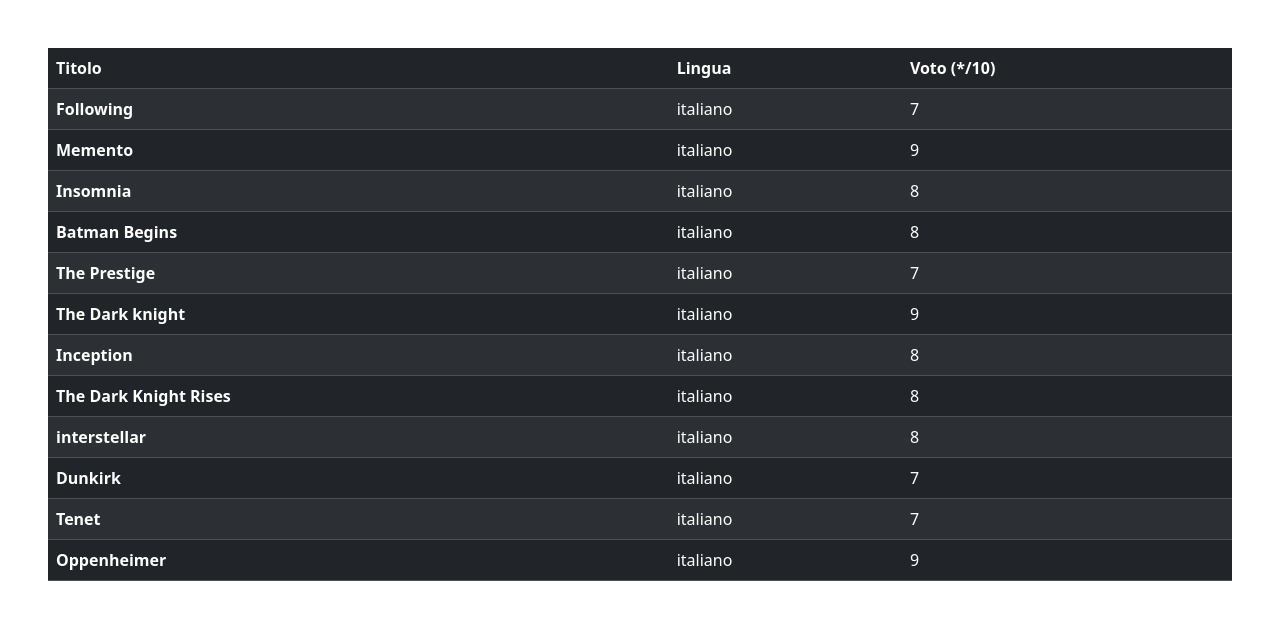
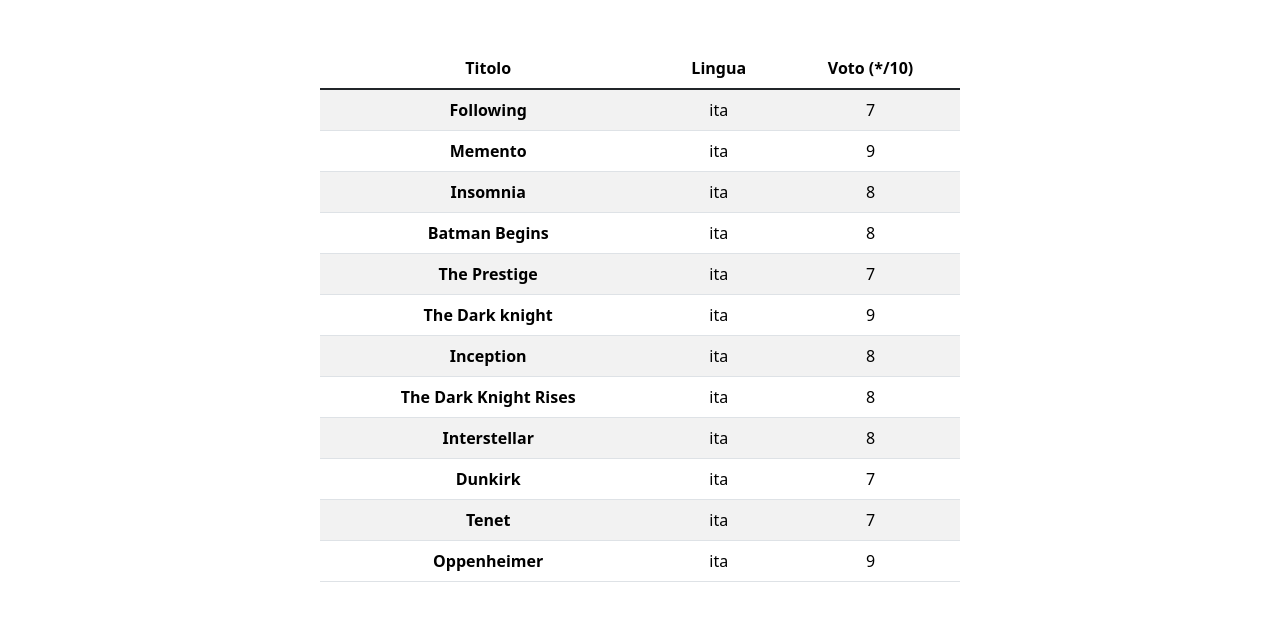
Before and after one commit to Davide-Morellato/php-oop-1, a PHP site: page / in a window 1280 px wide. Shown: the top 644 px of the page. Run offline with PHP 8.4, Linux system fonts and the light colour scheme.

Commit message:
ADD: Bonus 1 (partial)

```diff
--- /dev/null
+++ b/array.php
@@ -0,0 +1,9 @@
+<?php
+
+//5.creo un array vuoto in cui inserire i vari titoli
+$films = [];
+
+//6.pusho le istanze [$istanza = new Classe('valore'...)] all'interno dell'array
+array_push($films, $following, $memento, $insomnia, $batman_begins, $the_prestige, $the_dark_knight, $inception, $the_dark_knight_rises, $interstellar, $dunkirk, $tenet, $oppenheimer);
+
+// var_dump($films);
--- /dev/null
+++ b/db.php
@@ -0,0 +1,29 @@
+<?php
+
+//3.creo un'istanza richiamando la classe e assegnandogli dei valori
+$following = new Production('Following', 'ita', 7);
+// echo $following->title;
+// echo $following->language;
+// echo $following->vote;
+
+$memento = new Production('Memento', 'ita', 9);
+
+$insomnia = new Production('Insomnia', 'ita', 8);
+
+$batman_begins = new Production('Batman Begins', 'ita', 8);
+
+$the_prestige = new Production('The Prestige', 'ita', 7);
+
+$the_dark_knight = new Production('The Dark knight', 'ita', 9);
+
+$inception = new Production('Inception', 'ita', 8);
+
+$the_dark_knight_rises = new Production('The Dark Knight Rises', 'ita', 8);
+
+$interstellar = new Production('Interstellar', 'ita', 8);
+
+$dunkirk = new Production('Dunkirk', 'ita', 7);
+
+$tenet = new Production('Tenet', 'ita', 7);
+
+$oppenheimer = new Production('Oppenheimer', 'ita', 9);
--- a/index.php
+++ b/index.php
@@ -1,65 +1,12 @@
 <?php
 
+//includo i file contenenti: la classe; le istanze; l'array
+//include_once __DIR__ . 'percorso_file.php'
+include_once __DIR__ . '/models.php';
 
-//1.creo una classe Production
-class Production
-{
+include_once __DIR__ . '/db.php';
 
-    //2.creo una Variabile d'Istanza pubblica (public)
-    public $title;
-    public $language;
-    public $vote;
-
-    //4.creo una funzione __construct per assegnare i valori alla classe
-    function __construct($_title, $_language, $_vote)
-    {
-        //sfrutto il "$this->" per accedere alla variabile di istanza
-        //per assegnargli un valore, passandoglielo come parametro,
-        //dichiarato nella creazione dell'istanza [$istanza = new NomeClasse('valore1','valore2'....)]
-        $this->title = $_title;
-        $this->language = $_language;
-        $this->vote = $_vote;
-    }
-}
-
-
-//3.creo un'istanza richiamando la classe e assegnandogli dei valori
-$following = new Production('Following', 'italiano', 7);
-// echo $following->title;
-// echo $following->language;
-// echo $following->vote;
-
-$memento = new Production('Memento', 'italiano', 9);
-
-$insomnia = new Production('Insomnia', 'italiano', 8);
-
-$batman_begins = new Production('Batman Begins', 'italiano', 8);
-
-$the_prestige = new Production('The Prestige', 'italiano', 7);
-
-$the_dark_knight = new Production('The Dark knight', 'italiano', 9);
-
-$inception = new Production('Inception', 'italiano', 8);
-
-$the_dark_knight_rises = new Production('The Dark Knight Rises', 'italiano', 8);
-
-$interstellar = new Production('interstellar', 'italiano', 8);
-
-$dunkirk = new Production('Dunkirk', 'italiano', 7);
-
-$tenet = new Production('Tenet', 'italiano', 7);
-
-$oppenheimer = new Production('Oppenheimer', 'italiano', 9);
-
-
-
-//5.creo un array vuoto in cui inserire i vari titoli
-$films = [];
-
-//6.pusho le istanze [$istanza = new Classe('valore'...)] all'interno dell'array
-array_push($films, $following, $memento, $insomnia, $batman_begins, $the_prestige, $the_dark_knight, $inception, $the_dark_knight_rises, $interstellar, $dunkirk, $tenet, $oppenheimer);
-
-// var_dump($films);
+include_once __DIR__ . '/array.php';
 
 ?>
 
@@ -78,27 +25,28 @@ array_push($films, $following, $memento, $insomnia, $batman_begins, $the_prestig
 </head>
 
 <body>
-    <main class="p-5">
-        <table class="table table-dark table-striped">
+    <main class="mt-5">
+        <table class="table table-striped text-center w-50 mx-auto">
             <thead>
-                <tr>
+                <tr class="text-danger">
                     <th scope="col">Titolo</th>
                     <th scope="col">Lingua</th>
                     <th scope="col">Voto (*/10)</th>
                 </tr>
             </thead>
-            <tbody>
-                <!-- foreach($array as $elemento_singolo) -->
+            <tbody class="table-group-divider">
+                <!-- foreach($array as $elemento_singolo): scorro l'array $films as $film -->
                 <?php foreach ($films as $film) { ?>
                     <tr>
                         <th scope="row">
-                            <?php echo $film->title; ?>
+                            <!-- stampo i valori -->
+                            <?= $film->title; ?>
                         </th>
                         <td>
-                            <?php echo $film->language; ?>
+                            <?= $film->language; ?>
                         </td>
                         <td>
-                            <?php echo $film->vote; ?>
+                            <?= $film->vote; ?>
                         </td>
                     </tr>
                 <?php } ?>
--- /dev/null
+++ b/models.php
@@ -0,0 +1,23 @@
+<?php
+
+//1.creo una classe Production
+class Production
+{
+
+    //2.creo una Variabile d'Istanza pubblica (public)
+    public $title;
+    public $language;
+    public $vote;
+
+    //4.creo una funzione __construct per assegnare i valori alla classe
+    function __construct($_title, $_language, $_vote)
+    {
+        //sfrutto il "$this->" per accedere alla variabile di istanza
+        //per assegnargli un valore, passandoglielo come parametro,
+        //dichiarato nella creazione dell'istanza [$istanza = new NomeClasse('valore1','valore2'....)]
+        $this->title = $_title;
+        $this->language = $_language;
+        $this->vote = $_vote;
+    }
+
+}
```
